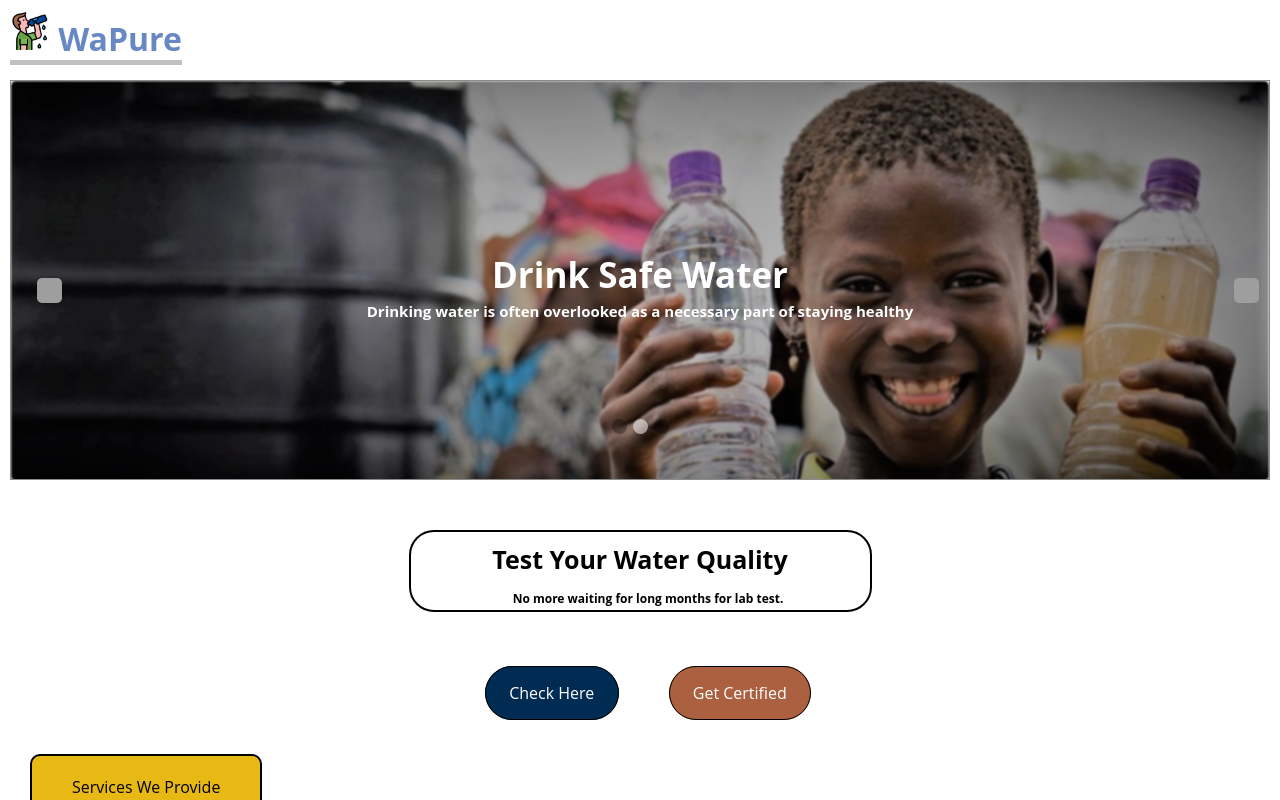
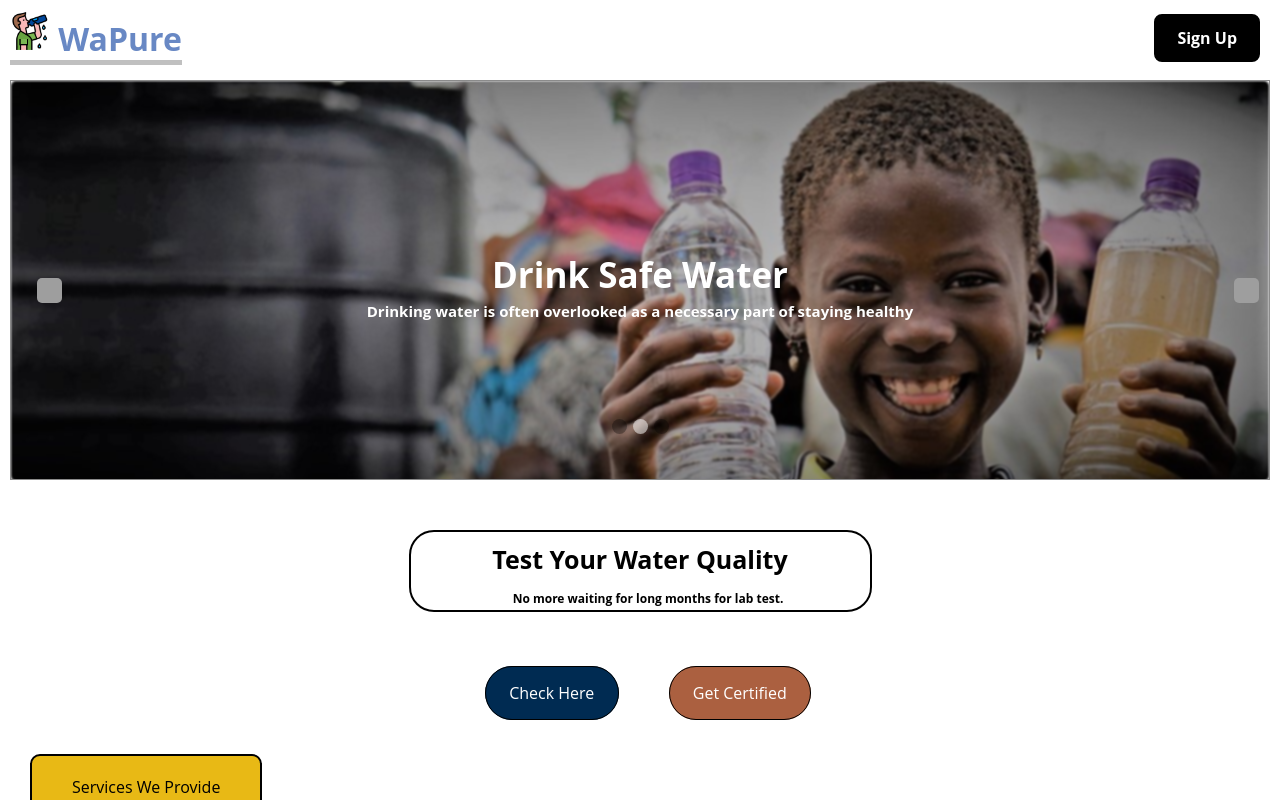
Before and after one commit to rai28/WaPure, a React (Create React App) app in the folder client/: page /#/ in a window 1280 px wide. Shown: the top 800 px of the page. Built offline with nearby package versions, Linux system fonts and the light colour scheme; grey boxes are pictures that could not be loaded.

Commit message:
styles changed

```diff
--- a/client/public/index.html
+++ b/client/public/index.html
@@ -9,7 +9,6 @@
       content="Web site created using create-react-app"
     />
     <meta http-equiv="Content-Security-Policy" content="upgrade-insecure-requests">
-    <link rel="apple-touch-icon" href="%PUBLIC_URL%/logo192.png" />
     <!--
       manifest.json provides metadata used when your web app is installed on a
       user's mobile device or desktop. See https://developers.google.com/web/fundamentals/web-app-manifest/
--- a/client/src/components/cards/cardStyle.css
+++ b/client/src/components/cards/cardStyle.css
@@ -44,3 +44,7 @@
   border: 1px solid #000000;
   border-radius: 20px;
 }
+.know-btn a {
+  color: #000000;
+  text-decoration: none;
+}
--- a/client/src/index.css
+++ b/client/src/index.css
@@ -386,11 +386,11 @@ form label {
   padding-bottom: 0.5rem;
 }
 
-.signin-icon {
+.boypng-icon {
   margin: 1rem;
   /* create a circular border */
   border-radius: 50%;
-  border: 0.1rem solid #a4a4a4;
+  border: 0.2rem solid #1f1f1f;
   padding: 0.5rem;
 }
 
@@ -680,3 +680,24 @@ a {
   margin-top: 2rem;
   margin-left: 12rem;
 }
+
+.signup-div {
+  margin: 1rem 2rem;
+  padding: 0.5rem;
+  border: 3px solid black !important;
+  background-color: #000000;
+  padding: 1rem 2rem;
+  border-radius: 8px;
+  color: rgb(255, 255, 255);
+  font-weight: bolder;
+  transition: 0.5s;
+}
+.signup-div:hover {
+  transform: scale(1.1);
+}
+.below-form-note {
+  font-weight: bolder;
+}
+.below-form-note a {
+  border-bottom: 2px solid #000000;
+}
--- a/client/src/screens/RegisterScreen.js
+++ b/client/src/screens/RegisterScreen.js
@@ -103,7 +103,7 @@ export default function RegisterScreen(props) {
         </div>
         <div>
           <label />
-          <div>
+          <div className="below-form-note">
             Already a user ?{" "}
             <Link to={`/signin?redirect=${redirect}`}>Login Here</Link>
           </div>
--- a/client/src/screens/SigninScreen.js
+++ b/client/src/screens/SigninScreen.js
@@ -66,7 +66,7 @@ export default function SigninScreen(props) {
         </div>
         <div>
           <label />
-          <div>
+          <div className="below-form-note">
             New to our site?{" "}
             <Link to={`/register?redirect=${redirect}`}>Register Here</Link>
           </div>
--- a/client/src/screens/UserDashboard.js
+++ b/client/src/screens/UserDashboard.js
@@ -14,7 +14,7 @@ export default function UserDashboard() {
           Hello <span className="r-user-name">{userInfo.name}</span>
         </h2>
         <p className="greet-dashboard-msg">Glad to see you again!</p>
-        <div className="user-name-div">How can we help you?</div>
+        <div className="user-name-div">How can we help you ?</div>
         {/* create two buttons in same line */}
         <div className="user-dashboard-buttons">
           <Link to="/reports/history">
```
Also changed, not shown: client/public/logo192.png (deleted), client/public/logo512.png (deleted), client/public/manifest.json.
